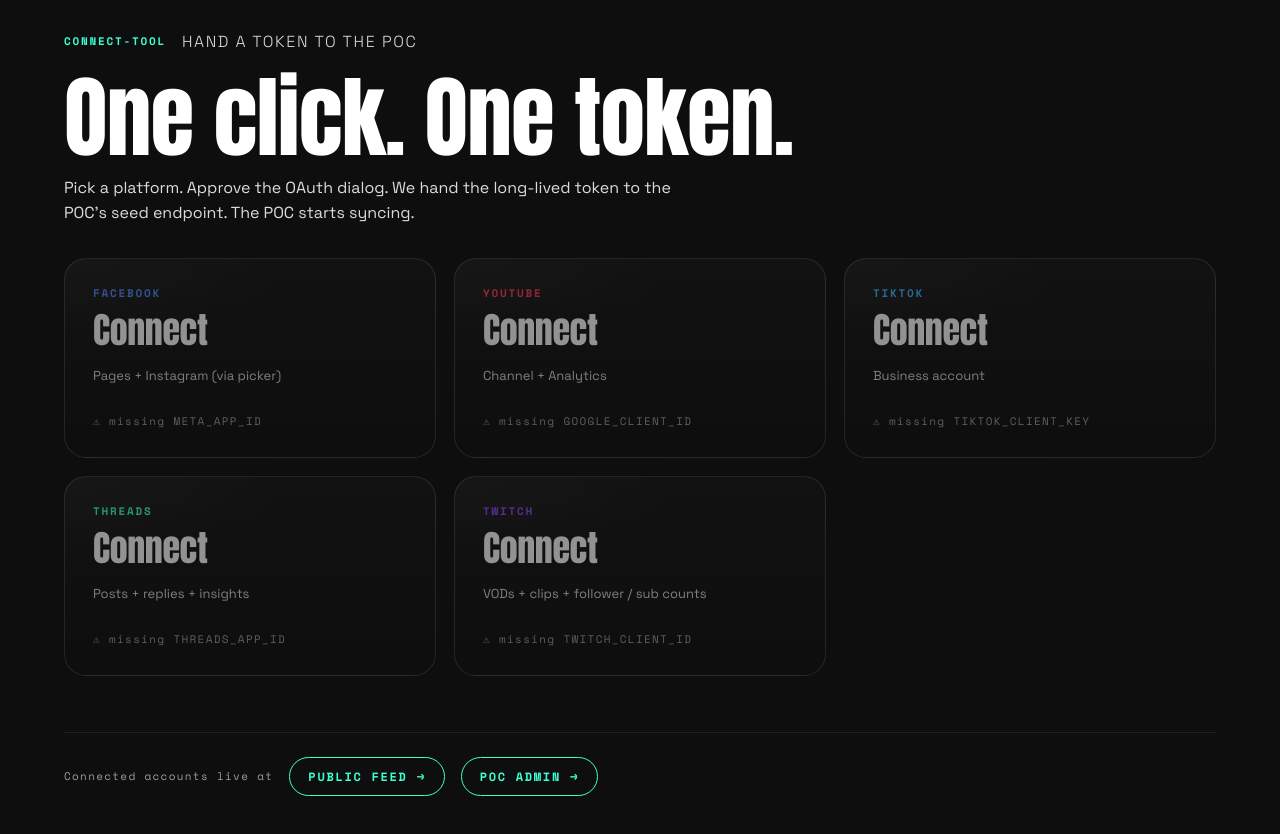
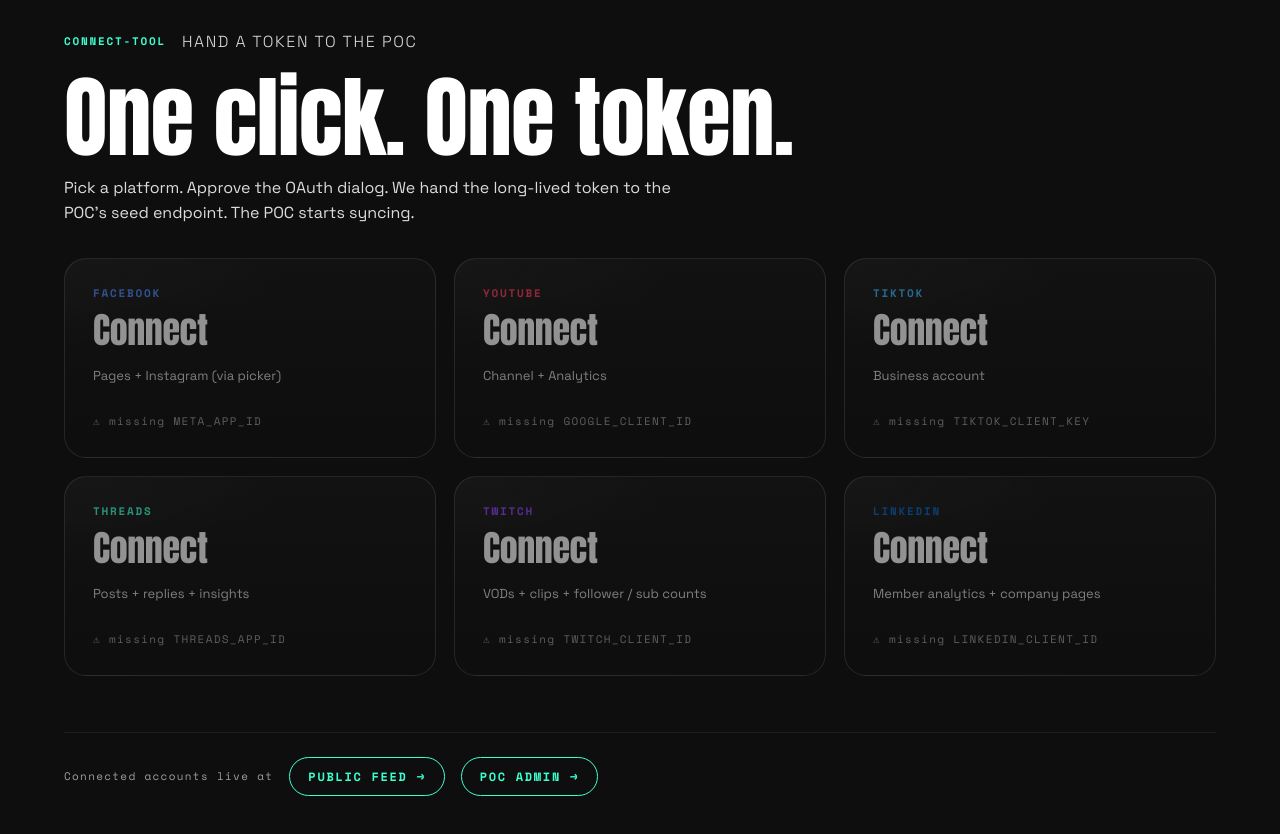
Before and after one commit to alexcriadog/get-rid-of-phyllo-plan, a Next.js app in the folder connect-tool/: page / in a window 1280 px wide. Shown: the top 834 px of the page. Built offline with nearby package versions, Linux system fonts and the light colour scheme.

Commit message:
feat(connect-tool): linkedin in connect modal + operator home

```diff
--- a/connect-tool/app/connect/PlatformIcon.tsx
+++ b/connect-tool/app/connect/PlatformIcon.tsx
@@ -47,6 +47,10 @@
     label: 'Twitch', provider: 'Twitch', bg: '#9146FF',
     glyph: f('M5 3.5 3.7 7v11h3.6v2.5L9.8 18h3.4l4.1-4V3.5H5zm11 9.7L13.5 16h-3.4l-2.1 2.1V16H5.7V5.3H16v7.9zm-3.4-5.6v4.1h1.4V7.6h-1.4zm-3.7 0v4.1h1.4V7.6H8.9z'),
   },
+  linkedin: {
+    label: 'LinkedIn', provider: 'LinkedIn', bg: '#0A66C2',
+    glyph: f('M6.94 5a2 2 0 1 1-4-.002 2 2 0 0 1 4 .002zM7 8.48H3V21h4V8.48zm6.32 0H9.34V21h3.94v-6.57c0-3.66 4.77-4 4.77 0V21H22v-7.93c0-6.17-7.06-5.94-8.72-2.91l.04-1.68z'),
+  },
 };
 
 export function PlatformIcon({ platform, large }: { platform: PlatformKey; large?: boolean }) {
--- a/connect-tool/app/page.tsx
+++ b/connect-tool/app/page.tsx
@@ -113,6 +113,19 @@
         ? 'TWITCH_CLIENT_ID'
         : !process.env.TWITCH_CLIENT_SECRET
           ? 'TWITCH_CLIENT_SECRET'
+          : undefined,
+    },
+    {
+      key: 'linkedin',
+      label: 'LinkedIn',
+      subtitle: 'Member analytics + company pages',
+      accent: 'linkedin',
+      enabled:
+        !!process.env.LINKEDIN_CLIENT_ID && !!process.env.LINKEDIN_CLIENT_SECRET,
+      missing: !process.env.LINKEDIN_CLIENT_ID
+        ? 'LINKEDIN_CLIENT_ID'
+        : !process.env.LINKEDIN_CLIENT_SECRET
+          ? 'LINKEDIN_CLIENT_SECRET'
           : undefined,
     },
   ];
--- a/connect-tool/components/PlatformTile.tsx
+++ b/connect-tool/components/PlatformTile.tsx
@@ -1,8 +1,8 @@
 export type PlatformInfo = {
-  key: 'facebook' | 'tiktok' | 'threads' | 'youtube' | 'twitch';
+  key: 'facebook' | 'tiktok' | 'threads' | 'youtube' | 'twitch' | 'linkedin';
   label: string;
   subtitle: string;
-  accent: 'blue' | 'red' | 'cyan' | 'mint' | 'purple';
+  accent: 'blue' | 'red' | 'cyan' | 'mint' | 'purple' | 'linkedin';
   enabled: boolean;
   /** Name of the missing env var, when enabled === false. */
   missing?: string;
@@ -15,6 +15,8 @@
   mint: '#3cffd0',
   // Twitch brand purple.
   purple: '#9146ff',
+  // LinkedIn brand blue.
+  linkedin: '#0A66C2',
 };
 
 export function PlatformTile({
```
Also changed, not shown: connect-tool/app/connect/ConnectShell.tsx (+7 -1 lines).
